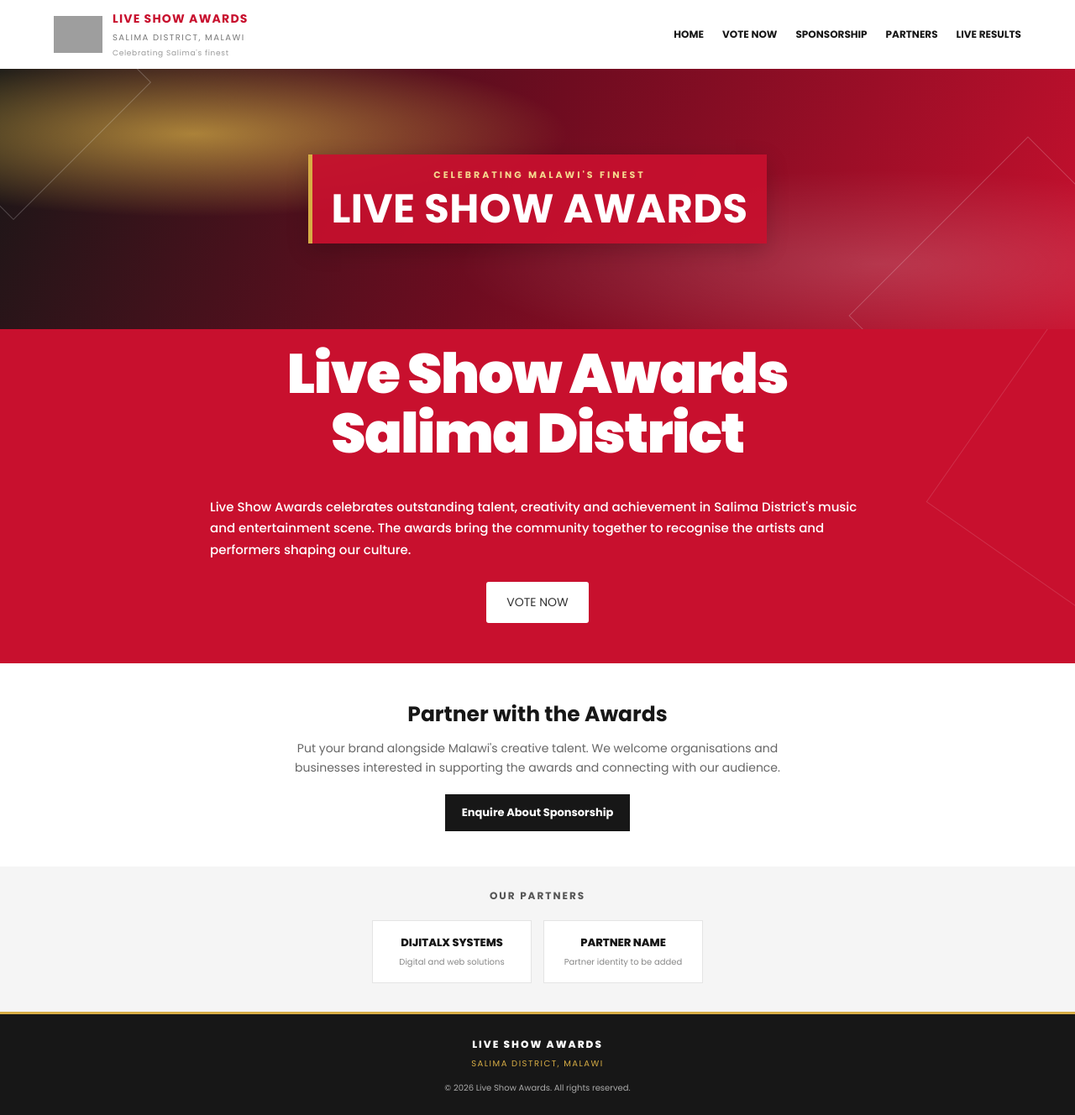
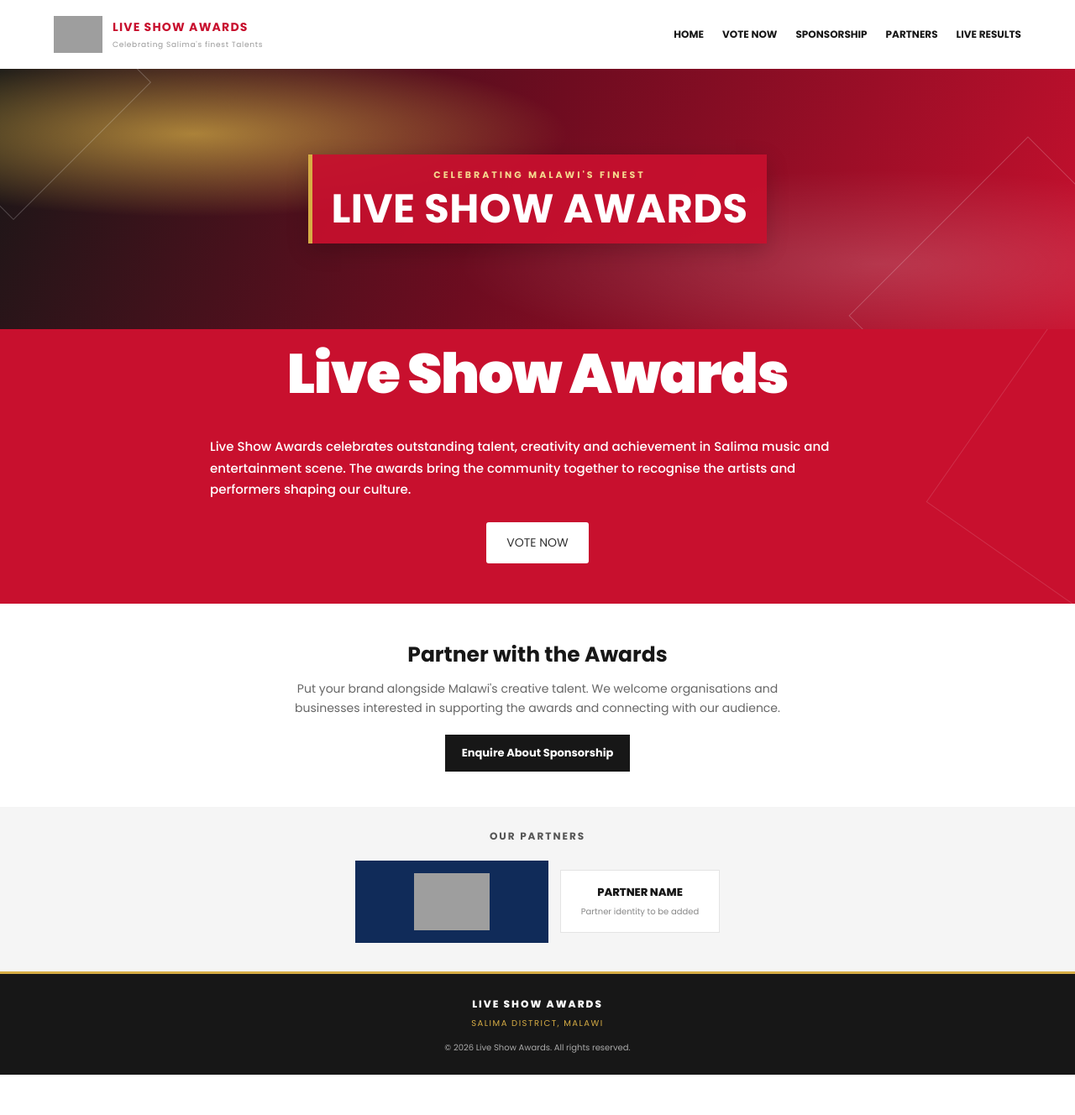
Before and after one commit to Samuelnyoni/Live-show-Awards-Voting-Web, a PHP site: page / in a window 1280 px wide. Shown: the whole page at 84% size. After the commit the page ends 1280 px from the top, so only its background shows below. Run offline with PHP 8.4, Linux system fonts and the light colour scheme; grey boxes are pictures that could not be loaded.

Commit message:
Add DijitalX Systems logo to homepage partners section

```diff
--- a/index.php
+++ b/index.php
@@ -239,6 +239,22 @@
             font-size: 13px;
             font-weight: 800;
         }
+        .partner-dijitalx {
+            min-width: 230px;
+            padding: 14px 20px;
+            display: flex;
+            align-items: center;
+            justify-content: center;
+            background: #102b59;
+            border-color: #102b59;
+        }
+        .partner-dijitalx img {
+            display: block;
+            width: 100%;
+            max-width: 210px;
+            height: 68px;
+            object-fit: contain;
+        }
         .partner span { display: block; margin-top: 5px; color: #888; font-size: 10px; font-weight: 400; }
         .site-footer {
             padding: 20px;
@@ -271,8 +287,7 @@
             <img class="brand-logo" src="assets/images/logo.png" alt="Live Show Awards logo">
             <span class="brand-copy">
                 <strong>Live Show Awards</strong>
-                <small>Salima District, Malawi</small>
-                <em>Celebrating Salima's finest</em>
+                <em>Celebrating Salima's finest Talents</em>
             </span>
         </a>
 
@@ -299,10 +314,10 @@
 
         <section class="intro" id="about">
             <div class="intro-inner">
-                <h1>Live Show Awards<br>Salima District</h1>
+                <h1>Live Show Awards</h1>
                 <p>
                     Live Show Awards celebrates outstanding talent, creativity and achievement
-                    in Salima District's music and entertainment scene. The awards bring the
+                    in Salima music and entertainment scene. The awards bring the
                     community together to recognise the artists and performers shaping our culture.
                 </p>
                 <div class="vote-action"><a class="vote-button" href="categories/">VOTE NOW</a></div>
@@ -321,7 +336,9 @@
         <section class="partners" id="partners">
             <h2>Our Partners</h2>
             <div class="partner-list">
-                <div class="partner">DIJITALX SYSTEMS<span>Digital and web solutions</span></div>
+                <div class="partner partner-dijitalx">
+                    <img src="assets/images/dxlogo.png" alt="DijitalX Systems">
+                </div>
                 <div class="partner">PARTNER NAME<span>Partner identity to be added</span></div>
             </div>
         </section>
```
